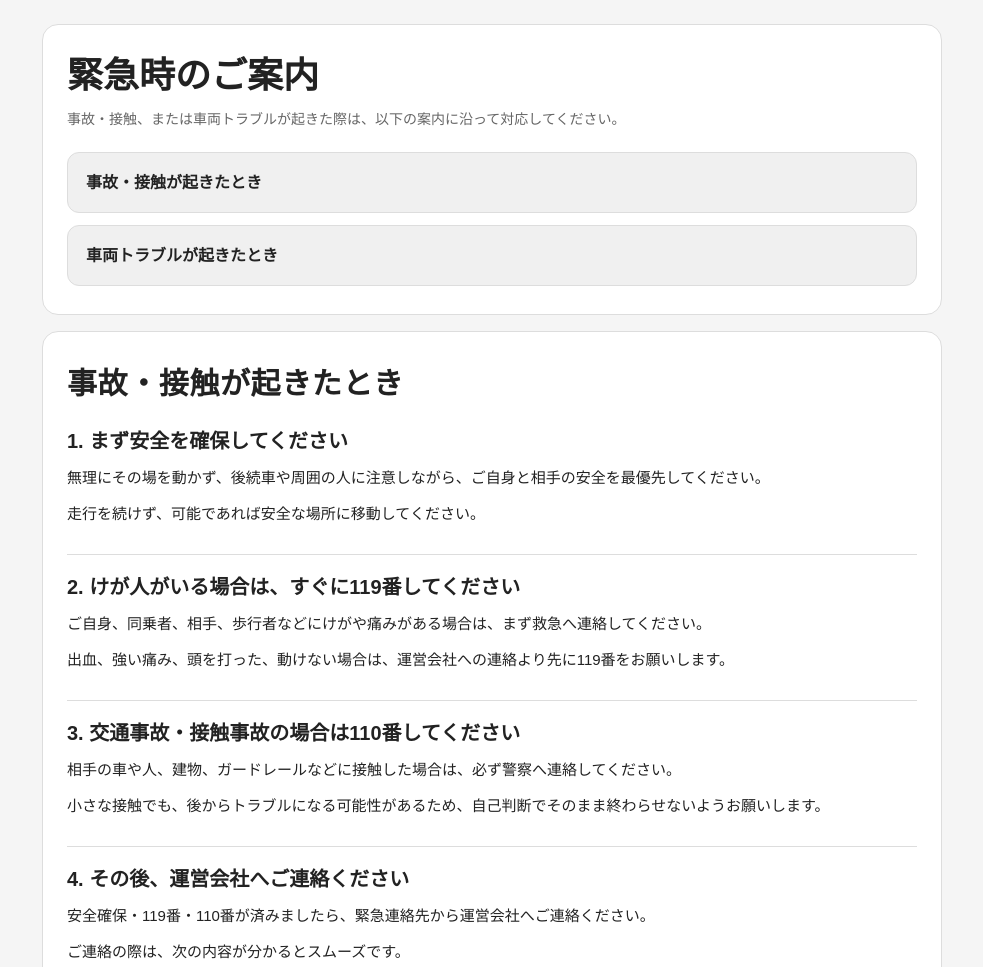
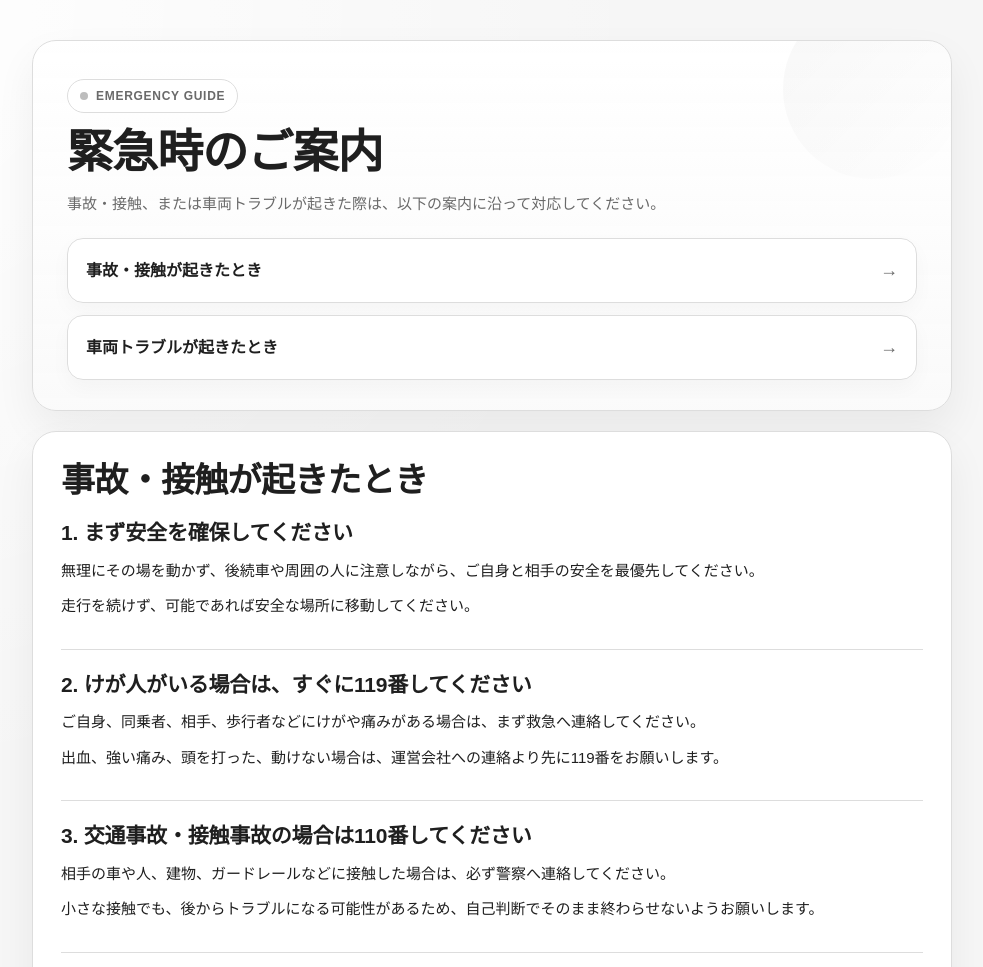
Before and after one commit to ysakurai390/HUV_emergency-guide, a plain HTML site: page index.html in a window 1280 px wide. Shown: the top 967 px of the page, without its empty margins (148-1131 px from the left). Drawn offline with Linux system fonts and the light colour scheme.

Commit message:
Update index.html

```diff
--- a/index.html
+++ b/index.html
@@ -6,12 +6,16 @@
   <title>緊急時のご案内 | NanoAct</title>
   <style>
     :root {
-      --bg: #f5f5f5;
-      --panel: #ffffff;
+      --bg: #f6f6f6;
+      --bg-accent: #efefef;
+      --panel: rgba(255, 255, 255, 0.94);
       --line: #dddddd;
-      --text: #222222;
-      --muted: #666666;
-      --soft: #f0f0f0;
+      --line-strong: #cfcfcf;
+      --text: #1f1f1f;
+      --muted: #6a6a6a;
+      --soft: #f1f1f1;
+      --shadow: 0 18px 40px rgba(0, 0, 0, 0.06);
+      --shadow-hover: 0 22px 48px rgba(0, 0, 0, 0.09);
     }
 
     * { box-sizing: border-box; }
@@ -23,88 +27,160 @@
     body {
       margin: 0;
       font-family: "Hiragino Sans", "Yu Gothic", "Noto Sans JP", sans-serif;
-      background: var(--bg);
       color: var(--text);
       line-height: 1.7;
+      background:
+        radial-gradient(circle at top left, #ffffff 0%, transparent 34%),
+        radial-gradient(circle at bottom right, var(--bg-accent) 0%, transparent 28%),
+        var(--bg);
     }
 
     .wrap {
-      width: min(900px, calc(100% - 32px));
+      width: min(920px, calc(100% - 32px));
       margin: 0 auto;
-      padding: 24px 0 40px;
+      padding: 40px 0 56px;
     }
 
     .hero,
     .section {
       background: var(--panel);
       border: 1px solid var(--line);
-      border-radius: 16px;
+      border-radius: 24px;
+      box-shadow: var(--shadow);
+      backdrop-filter: blur(8px);
     }
 
     .hero {
-      padding: 28px 24px;
-      margin-bottom: 16px;
+      position: relative;
+      overflow: hidden;
+      padding: 38px 34px 30px;
+      margin-bottom: 20px;
+      background: linear-gradient(180deg, rgba(255,255,255,0.98) 0%, rgba(250,250,250,0.92) 100%);
+    }
+
+    .hero::after {
+      content: "";
+      position: absolute;
+      top: -42px;
+      right: -12px;
+      width: 180px;
+      height: 180px;
+      border-radius: 50%;
+      background: linear-gradient(135deg, rgba(0,0,0,0.03), rgba(0,0,0,0));
+      pointer-events: none;
+    }
+
+    .eyebrow {
+      display: inline-flex;
+      align-items: center;
+      gap: 8px;
+      padding: 6px 12px;
+      margin-bottom: 14px;
+      border: 1px solid var(--line);
+      border-radius: 999px;
+      background: rgba(255,255,255,0.9);
+      color: var(--muted);
+      font-size: 12px;
+      font-weight: 700;
+      letter-spacing: 0.06em;
+    }
+
+    .eyebrow::before {
+      content: "";
+      width: 8px;
+      height: 8px;
+      border-radius: 50%;
+      background: #bdbdbd;
+      display: inline-block;
     }
 
     h1 {
-      margin: 0 0 10px;
-      font-size: clamp(26px, 4vw, 36px);
-      line-height: 1.25;
+      margin: 0 0 12px;
+      font-size: clamp(32px, 5vw, 46px);
+      line-height: 1.12;
+      letter-spacing: -0.02em;
+      font-weight: 800;
     }
 
     .lead {
+      max-width: 640px;
       margin: 0;
       color: var(--muted);
-      font-size: 14px;
+      font-size: 15px;
     }
 
     .nav {
       display: grid;
       gap: 12px;
-      margin-top: 20px;
+      margin-top: 22px;
     }
 
     .nav a {
-      display: block;
+      display: flex;
+      align-items: center;
+      justify-content: space-between;
+      gap: 12px;
       text-decoration: none;
       color: var(--text);
-      background: var(--soft);
+      background: rgba(255,255,255,0.96);
       border: 1px solid var(--line);
-      border-radius: 12px;
+      border-radius: 16px;
       padding: 16px 18px;
       font-weight: 700;
+      box-shadow: 0 8px 20px rgba(0, 0, 0, 0.03);
+      transition:
+        transform 0.18s ease,
+        box-shadow 0.18s ease,
+        border-color 0.18s ease,
+        background-color 0.18s ease;
+    }
+
+    .nav a::after {
+      content: "→";
+      color: var(--muted);
+      font-size: 18px;
+      transition: transform 0.18s ease;
     }
 
     .nav a:hover {
-      background: #ebebeb;
+      background: var(--soft);
+      border-color: var(--line-strong);
+      box-shadow: var(--shadow-hover);
+      transform: translateY(-1px);
+    }
+
+    .nav a:hover::after {
+      transform: translateX(4px);
     }
 
     .section {
-      padding: 26px 24px;
-      margin-bottom: 16px;
+      padding: 28px 28px;
+      margin-bottom: 18px;
       scroll-margin-top: 20px;
     }
 
     h2 {
       margin: 0 0 18px;
-      font-size: clamp(24px, 3vw, 30px);
-      letter-spacing: 0.02em;
+      font-size: clamp(26px, 3.4vw, 34px);
+      letter-spacing: -0.02em;
+      line-height: 1.2;
+    }
+
+    h3 {
+      margin: 0 0 10px;
+      font-size: 21px;
+      line-height: 1.4;
+      letter-spacing: -0.01em;
     }
 
     .step {
-      padding: 18px 0;
+      padding: 20px 0;
       border-top: 1px solid var(--line);
     }
 
     .step:first-of-type {
       border-top: 0;
       padding-top: 0;
-    }
-
-    h3 {
-      margin: 0 0 10px;
-      font-size: 20px;
-      line-height: 1.4;
     }
 
     p {
@@ -122,11 +198,11 @@
     }
 
     .contact {
-      margin-top: 14px;
-      padding: 16px 18px;
-      background: var(--soft);
+      margin-top: 16px;
+      padding: 18px 18px;
+      background: linear-gradient(180deg, #fafafa 0%, #f2f2f2 100%);
       border: 1px solid var(--line);
-      border-radius: 12px;
+      border-radius: 18px;
     }
 
     .contact strong {
@@ -137,22 +213,49 @@
 
     .contact a {
       color: var(--text);
+      text-decoration: none;
+      border-bottom: 1px solid #cfcfcf;
+    }
+
+    .contact a:hover {
+      border-bottom-color: #999999;
     }
 
     .trouble-list {
       margin-bottom: 16px;
     }
 
+    .muted {
+      color: var(--muted);
+    }
+
     @media (max-width: 640px) {
       .wrap {
         width: min(100%, calc(100% - 20px));
-        padding-top: 16px;
+        padding: 20px 0 40px;
       }
 
       .hero,
       .section {
         padding-left: 18px;
         padding-right: 18px;
+        border-radius: 20px;
+      }
+
+      .hero {
+        padding-top: 30px;
+      }
+
+      h1 {
+        font-size: 32px;
+      }
+
+      h2 {
+        font-size: 28px;
+      }
+
+      h3 {
+        font-size: 19px;
       }
     }
   </style>
@@ -160,8 +263,10 @@
 <body>
   <main class="wrap">
     <section class="hero">
+      <span class="eyebrow">EMERGENCY GUIDE</span>
       <h1>緊急時のご案内</h1>
       <p class="lead">事故・接触、または車両トラブルが起きた際は、以下の案内に沿って対応してください。</p>
+
       <nav class="nav">
         <a href="#accident">事故・接触が起きたとき</a>
         <a href="#trouble">車両トラブルが起きたとき</a>
```
